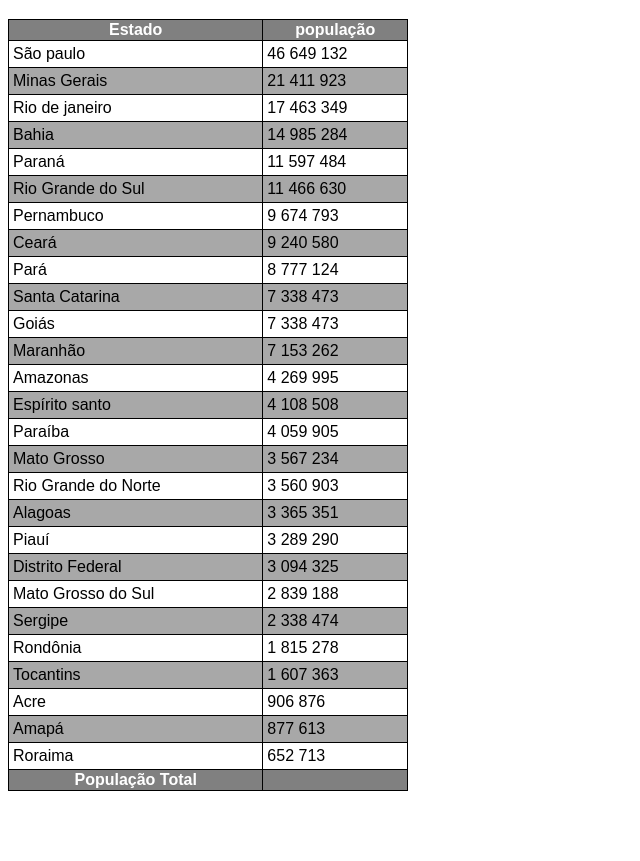
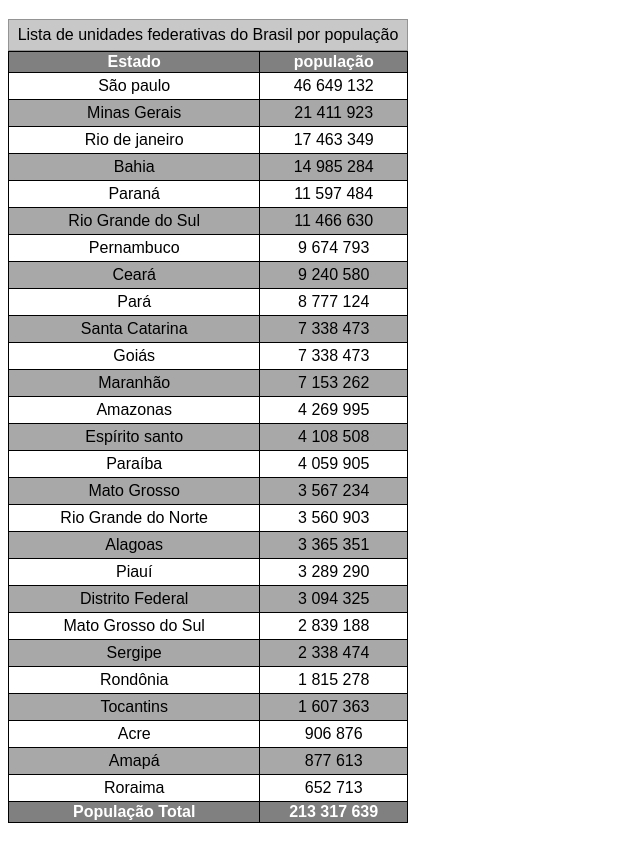
Before and after one commit to lsaym/HTMLeCSS, a plain HTML site: page EXERCÍCIOS/ex023/tabela.html in a window 1280 px wide. Shown: the part 61-922 px from the top of the page, without its empty margins (0-640 px from the left). Drawn offline with Linux system fonts and the light colour scheme.

Commit message:
adição de caption e scop

```diff
--- a/EXERCÍCIOS/ex023/tabela.html
+++ b/EXERCÍCIOS/ex023/tabela.html
@@ -16,6 +16,11 @@
             width: 400px;
             position: relative;
         }
+        caption{
+            border: 1px solid rgba(0, 0, 0, 0.26);
+            background-color: rgba(128, 128, 128, 0.431);
+            padding: 6px;
+        }
         thead {
             position: sticky;
             top: -1px;
@@ -25,6 +30,9 @@
 
         tbody>tr:nth-child(2n) {
             background-color: rgba(128, 128, 128, 0.685);
+        }
+        tbody {
+            text-align: center;
         }
 
         td {
@@ -41,10 +49,12 @@
 <body>
     <h1>Tabelas</h1>
     <table>
+        <caption>
+            Lista de unidades federativas do Brasil por população</caption>
         <thead>
                 <tr>
-                    <th>Estado</th>
-                    <th>população</th>
+                    <th scope="col">Estado</th>
+                    <th scope="col">população</th>
                 </tr>
         </thead>
         <tbody>
@@ -161,7 +171,7 @@
         </tbody>
         <tfoot>
             <th>População Total</th>
-            <th></th>
+            <th>213 317 639</th>
         </tfoot>
     </table>
 </body>
```
